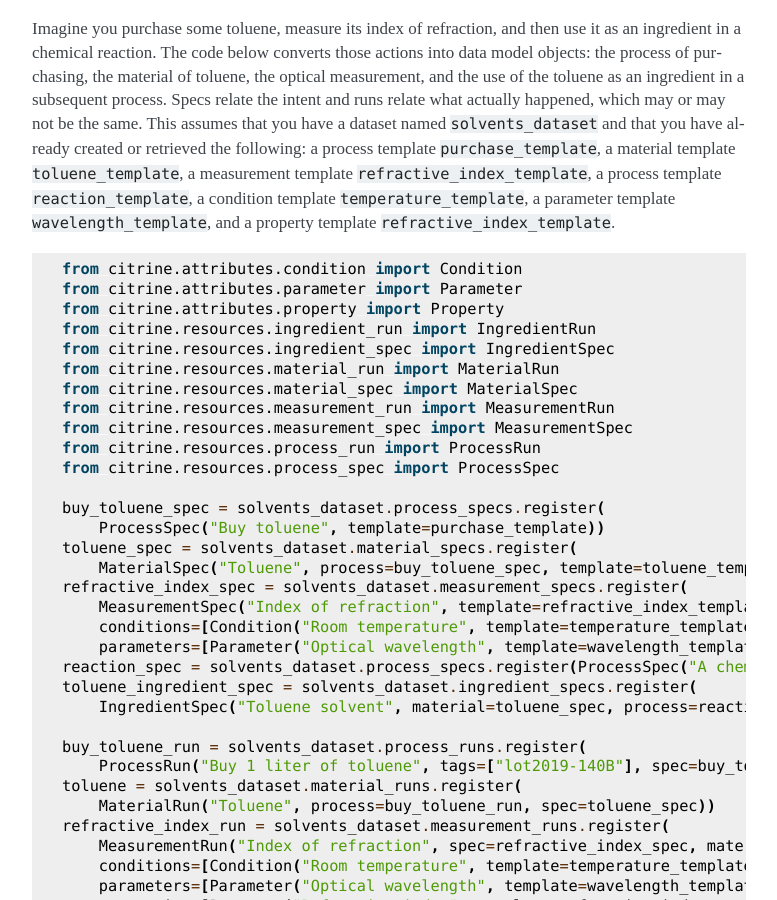
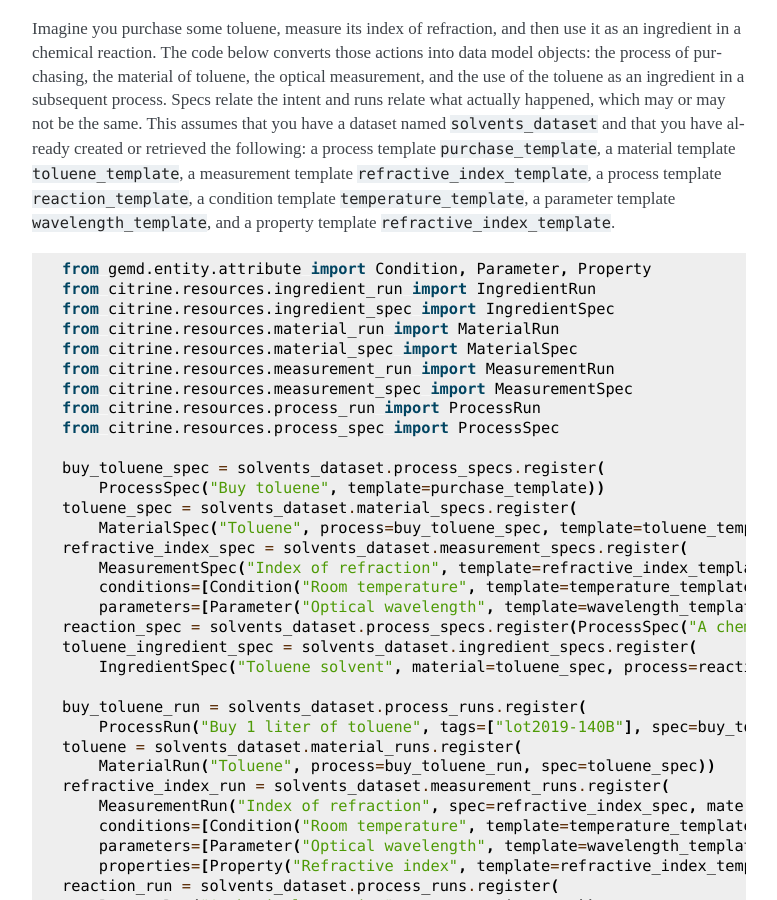
Before and after one commit to CitrineInformatics/citrine-python, a Sphinx documentation site: the page built from docs/source/getting_started/code_examples.rst, in a window 1280 px wide and 900 px high, scrolled down 1526 px. Shown: the whole window, without its empty margins (376-1153 px from the left). Built offline with Sphinx 7.4.7, drawn with Linux system fonts in a browser that asks for light colours.

Commit message:
Corrected out-of-date code

```diff
--- a/docs/source/getting_started/code_examples.rst
+++ b/docs/source/getting_started/code_examples.rst
@@ -87,9 +87,7 @@ a parameter template ``wavelength_template``, and a property template ``refracti
 
 .. code-block:: python
 
-    from citrine.attributes.condition import Condition
-    from citrine.attributes.parameter import Parameter
-    from citrine.attributes.property import Property
+    from gemd.entity.attribute import Condition, Parameter, Property
     from citrine.resources.ingredient_run import IngredientRun
     from citrine.resources.ingredient_spec import IngredientSpec
     from citrine.resources.material_run import MaterialRun
```
